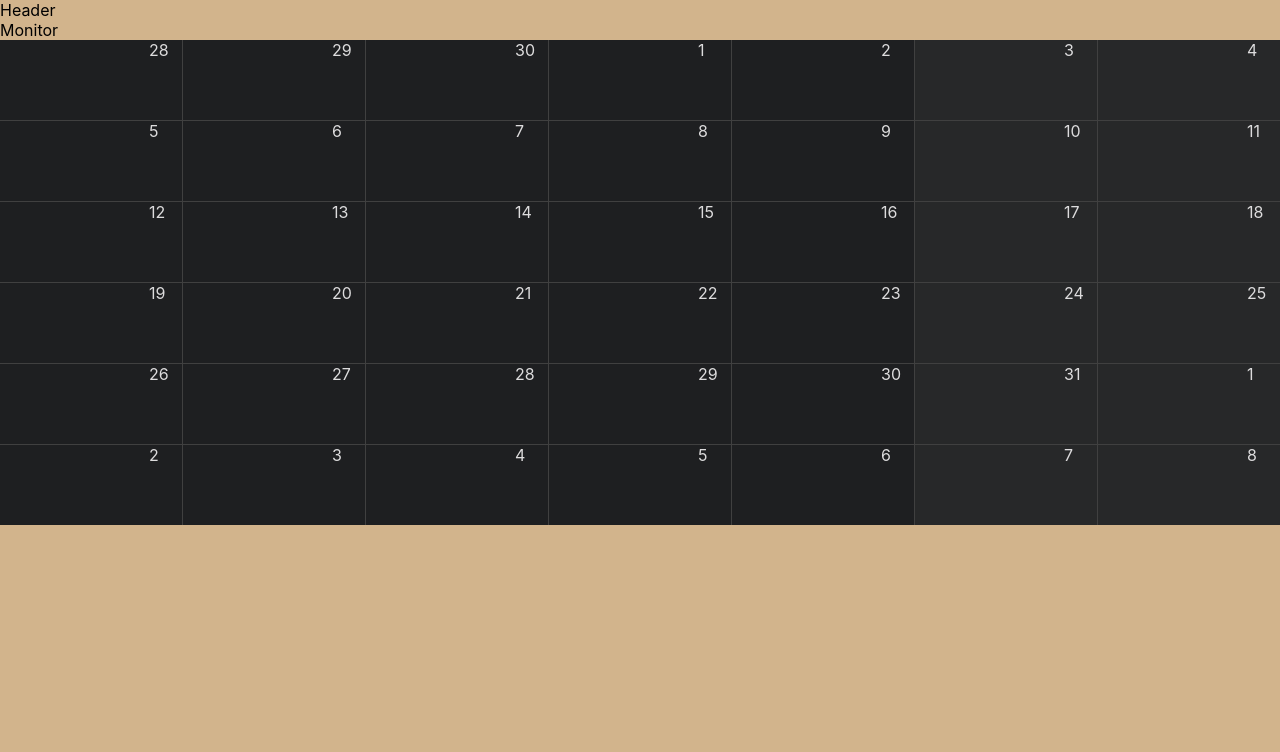
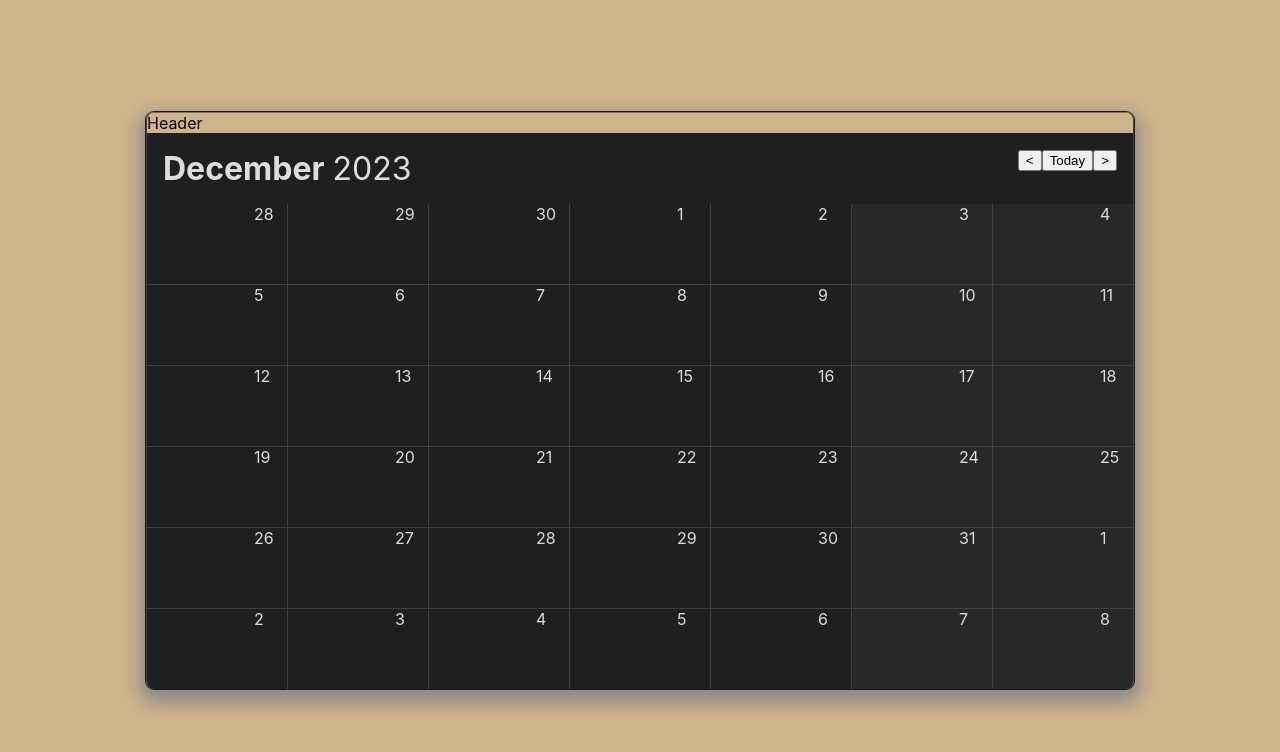
Before and after one commit to Gunplay/Calendar, a React (Create React App) app: page / in a window 1280 px wide. Shown: the top 752 px of the page. Built offline with nearby package versions, Linux system fonts and the light colour scheme.

Commit message:
Works with view component Monitor and App

```diff
--- a/src/componets/App/App.js
+++ b/src/componets/App/App.js
@@ -1,37 +1,32 @@
 import React from 'react'
 import moment from 'moment/moment'
+import styled from 'styled-components'
 import { Header } from '../Header'
 import { Monitor } from '../Monitor'
 import CalendarGrid from '../CalendarGrid'
 
+const ShadowWrapper = styled.div`
+  border-top: 1px solid #737374;
+  border-left: 1px solid #464648;
+  border-right: 1px solid #464648;
+  border-botton: 1px solid #464648;
+  border-radius: 8px;
+  overflow: hidden;
+  box-shadow: 0 0 0 1px #1a1a1a, 0 8px 20px 6px #888;
+`
 function App() {
   window.moment = moment
 
   moment.updateLocale('eng', { week: { dow: 1 } })
 
   const startDayOfWeek = moment().startOf('month').startOf('week')
-  // const endDayOfWeek = moment().endOf('month').endOf('week')
-  // // console.log(startDayOfWeek.format('YYYY-MM-DD')) // Monday 28
-  // // console.log(endDayOfWeek.format('YYYY-MM-DD')) // Sunday 31
-
-  // const calendar = []
-  // const day = startDayOfWeek.clone()
-
-  // window.day = day
-  // window.startDayOfWeek = startDayOfWeek
-  // window.endDayOfWeek = endDayOfWeek
-
-  // while (!day.isAfter(endDayOfWeek)) {
-  //   calendar.push(day.clone()) // clone () что бы не перезаписывать один и тот же день
-  //   day.add(1, 'day')
-  // }
 
   return (
-    <div>
+    <ShadowWrapper>
       <Header />
       <Monitor />
       <CalendarGrid startDayOfWeek={startDayOfWeek} />
-    </div>
+    </ShadowWrapper>
   )
 }
 
--- a/src/componets/Monitor/index.js
+++ b/src/componets/Monitor/index.js
@@ -1,5 +1,36 @@
 import React from 'react'
+import styled from 'styled-components'
 
-const Monitor = () => <div>Monitor</div>
+const DivWrapper = styled('div')`
+  display: flex;
+  align-item: center;
+  justify-content: space-between;
+  background-color: #1e1f21;
+  color: #dcdddd;
+  padding: 16px;
+`
+const TextWrapper = styled('span')`
+  font-size: 32px;
+`
+// extent from parent - TextWrapper
+const TittleWrapper = styled(TextWrapper)`
+  font-weight: bold;
+  margin-right: 8px;
+`
+console.log(TittleWrapper)
+
+const Monitor = () => (
+  <DivWrapper>
+    <div>
+      <TittleWrapper>December</TittleWrapper>
+      <TextWrapper>2023</TextWrapper>
+    </div>
+    <div>
+      <button> &lt; </button>
+      <button>Today</button>
+      <button> &gt; </button>
+    </div>
+  </DivWrapper>
+)
 
 export { Monitor }
--- a/src/index.css
+++ b/src/index.css
@@ -1,5 +1,12 @@
+* {
+  box-sizing: border-box;
+}
+html,
 body {
   margin: 0;
+  padding: 0;
+}
+body {
   font-family: -apple-system, BlinkMacSystemFont, 'Segoe UI', 'Roboto', 'Oxygen',
     'Ubuntu', 'Cantarell', 'Fira Sans', 'Droid Sans', 'Helvetica Neue',
     sans-serif;
@@ -12,3 +19,11 @@ code {
   font-family: source-code-pro, Menlo, Monaco, Consolas, 'Courier New',
     monospace;
 }
+
+#root {
+  height: 100vh;
+  display: flex;
+  /* выравнивание по горизонтали */
+  justify-content: center;
+  align-items: center;
+}
```
